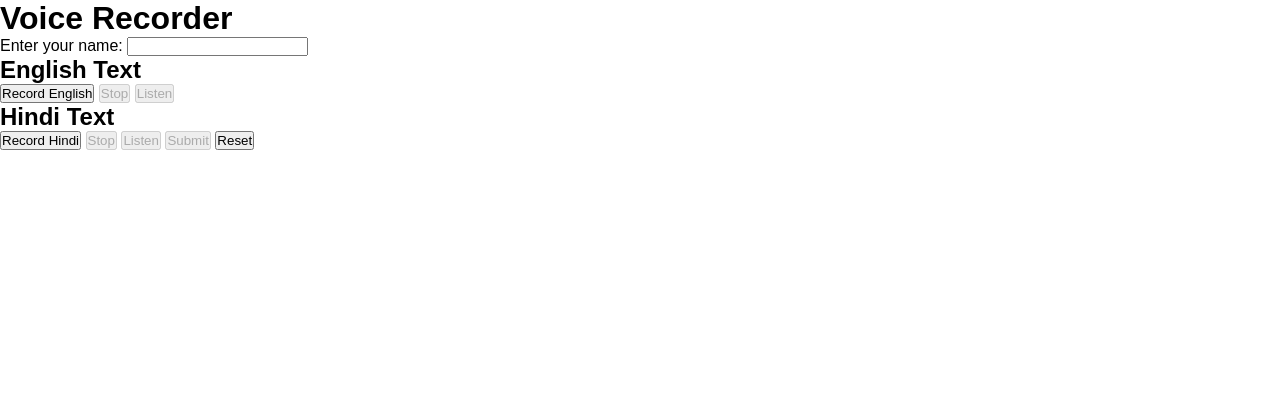
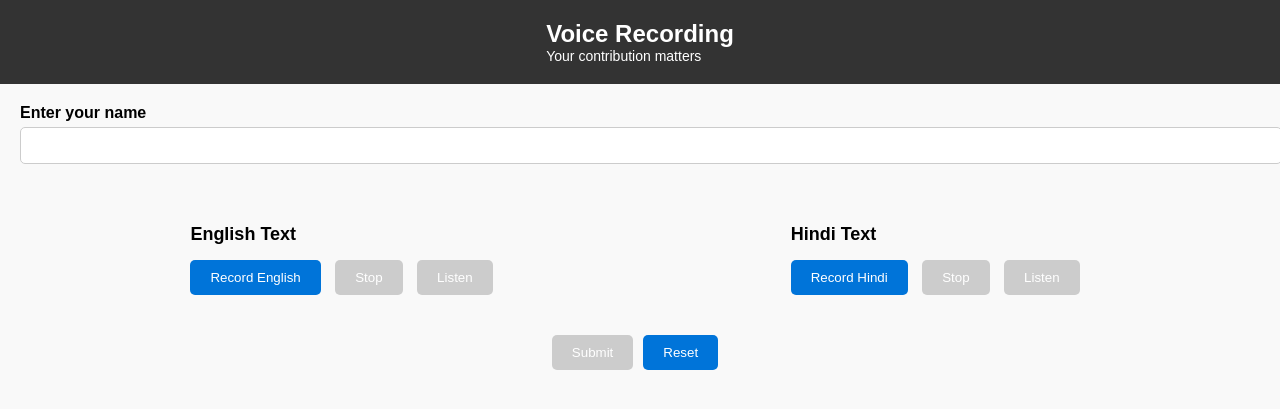
Before and after one commit to SuhelKhanCA/Audio-record-GoogleDrive, a Flask app: page / in a window 1280 px wide. Shown: the top 409 px of the page. Run offline with Flask 3, Linux system fonts and the light colour scheme.

Commit message:
index.html is styled completely

```diff
--- a/templates/index.html
+++ b/templates/index.html
@@ -21,29 +21,42 @@
     <link rel="stylesheet" href="styles.css">
 </head>
 <body>
-    <h1>Voice Recorder</h1>
+    <header >
         <div>
-        <label for="userName">Enter your name:</label>
+            <h1>Voice Recording</h1>
+        <p>Your contribution matters</p>
+        </div>
+      </header>
+    <div>
+        <label for="userName" >Enter your name</label>
         <input type="text" id="userName">
     </div>
+
+    <div class="text">
+        <div id="eng-txt">
             <h2>English Text</h2>
         <p id="englishText">{{ english_text }}</p>
         <button id="recordButtonEnglish">Record English</button>
         <button id="stopButtonEnglish" disabled>Stop</button>
         <button id="listenButtonEnglish" disabled>Listen</button>
         <audio id="audioEnglish" controls style="display:none;"></audio>
+        </div>
 
+        <div id="hin-txt">
             <h2>Hindi Text</h2>
         <p id="hindiText">{{ hindi_text }}</p>
         <button id="recordButtonHindi">Record Hindi</button>
         <button id="stopButtonHindi" disabled>Stop</button>
         <button id="listenButtonHindi" disabled>Listen</button>
         <audio id="audioHindi" controls style="display:none;"></audio>
+        </div>
+    </div>
 
+    <div id="submit-reset">
         <button id="submitButton" disabled>Submit</button>
         <button id="resetButton">Reset</button>
+    </div>
     <p id="status"></p>
-
     <div id="loading">Uploading...</div>
 
     <script>
--- a/templates/styles.css
+++ b/templates/styles.css
@@ -1,7 +1,95 @@
-*{
-    padding: 0;
-    margin: 0;
-    box-sizing: border-box;
-    font-family: 'Mulish', sans-serif;
-    transition: 0.3s all ease-in-out;
-   }
+
+        body {
+            font-family: Arial, sans-serif;
+            margin: 0;
+            padding: 0;
+            background-color: #f9f9f9;
+        }
+
+        header {
+            display: flex;
+            justify-content: center;
+            align-items: center;
+            background-color: #333;
+            color: white;
+            /* padding: 20px; */
+        }
+
+        h1 {
+            margin: 0;
+            font-size: 24px;
+        }
+
+        p {
+            margin: 0;
+            font-size: 14px;
+        }
+
+        div {
+            margin: 20px;
+        }
+
+        label {
+            font-weight: bold;
+        }
+
+        input {
+            width: 100%;
+            padding: 10px;
+            margin-top: 5px;
+            border: 1px solid #ccc;
+            border-radius: 5px;
+        }
+
+        h2 {
+            font-size: 18px;
+            margin-top: 20px;
+        }
+
+        button {
+            padding: 10px 20px;
+            margin-right: 10px;
+            background-color: #0074d9;
+            color: white;
+            border: none;
+            border-radius: 5px;
+            cursor: pointer;
+        }
+
+        button:disabled {
+            background-color: #ccc;
+            cursor: not-allowed;
+        }
+
+        audio {
+            display: block;
+            margin-top: 10px;
+        }
+
+        #loading {
+            display: none;
+            position: fixed;
+            left: 50%;
+            top: 50%;
+            transform: translate(-50%, -50%);
+            font-size: 24px;
+            background-color: rgba(0, 0, 0, 0.5);
+            color: white;
+            padding: 20px;
+            border-radius: 5px;
+        }
+        .text{
+            display: flex;
+            justify-content: center;
+        }
+        #hin-txt{
+            padding-left: 10%;
+        }
+        #eng-txt{
+            padding-right: 10%;
+        }
+
+        #submit-reset{
+            display: flex;
+            justify-content: center;
+        }
```
Lines whose indentation alone changed are shown as unchanged.
